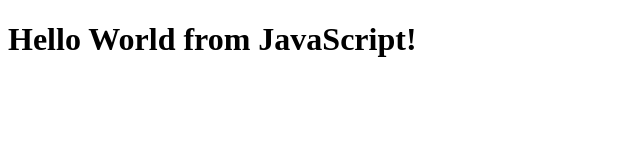
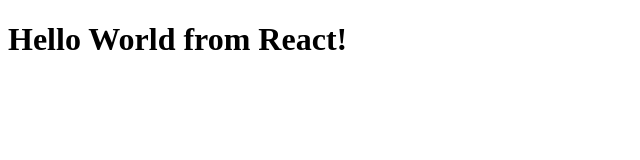
Before and after one commit to Miraj8280/mastering-react.js, a plain HTML site: page index.html in a window 1280 px wide. Shown: the whole page, without its empty margins (0-640 px from the left). Drawn offline with nearby package versions, Linux system fonts and the light colour scheme.

Commit message:
Hello World using React: Approach 1

```diff
--- a/index.html
+++ b/index.html
@@ -10,12 +10,17 @@
 
     </div>
 
+    <script crossorigin src="https://unpkg.com/react@18/umd/react.development.js"></script>
+    <script crossorigin src="https://unpkg.com/react-dom@18/umd/react-dom.development.js"></script>
+
     <script>
-        const heading = document.createElement('h1');
-        heading.innerHTML = "Hello World from JavaScript!";
+        const heading = React.createElement('h1', {}, "Hello World from React!");
 
-        const root = document.getElementById('root');
-        root.appendChild(heading);
+        const root = ReactDOM.createRoot(document.getElementById('root'));
+
+        root.render(heading);
     </script>
+
+
   </body>
 </html>
```
